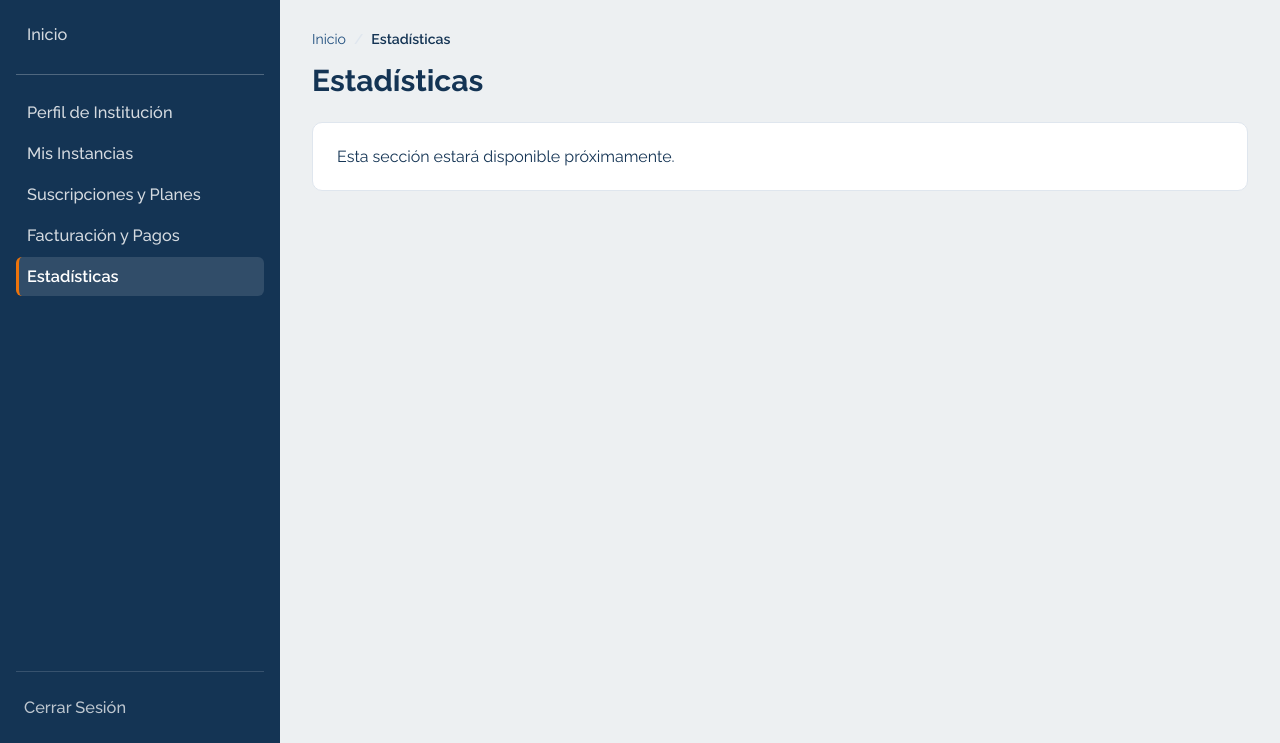
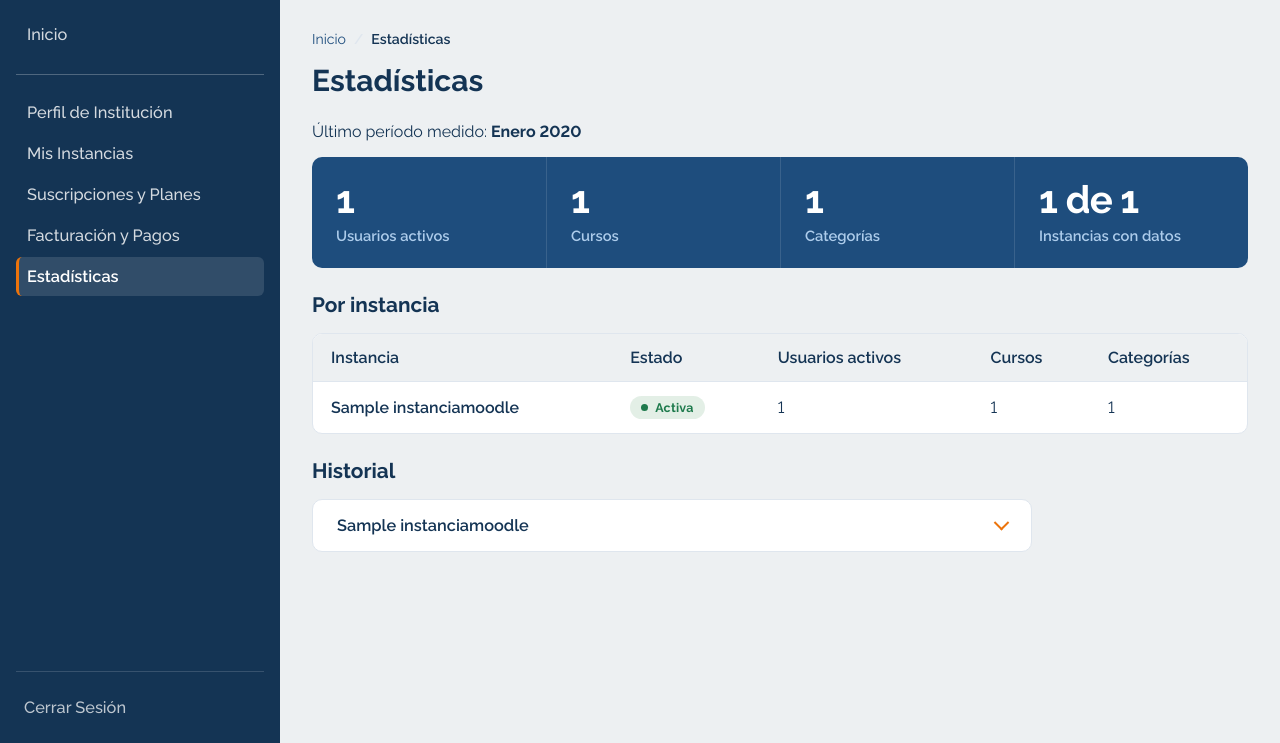
Before and after one commit to Joakorojasc/Proyecto-TI, a Django app: page /estadisticas/ in a window 1280 px wide. Shown: the part 57-800 px from the top of the page. Run offline with Django 5.2, Linux system fonts and the light colour scheme; a user stored in the database is signed in; tables that the repository leaves empty hold one stand-in row (values such as "Sample post").

Commit message:
feat: agrega la vista de estadisticas por instancia

```diff
--- /dev/null
+++ b/apps/estadisticas/views.py
@@ -0,0 +1,114 @@
+"""Estadísticas de uso del cliente conectado."""
+
+from collections import defaultdict
+from collections.abc import Iterable
+from dataclasses import dataclass
+from datetime import date
+
+from django.contrib.auth.decorators import login_required
+from django.http import HttpRequest, HttpResponse
+from django.shortcuts import render
+from django.utils.formats import date_format
+
+from apps.clientes.permisos import obtener_cliente_propio
+from apps.instancias.models import InstanciaMoodle
+
+from .models import MedicionUsoMensual
+
+
+@dataclass(frozen=True)
+class Metricas:
+    """Los números de un período. None significa que no hay dato."""
+
+    periodo: str = ""
+    usuarios_activos: int | None = None
+    cantidad_cursos: int | None = None
+    cantidad_categorias: int | None = None
+
+
+@dataclass(frozen=True)
+class FilaInstancia:
+    """Una instancia con sus números del período informado y su historial."""
+
+    instancia: InstanciaMoodle
+    del_periodo: Metricas
+    con_datos: bool
+    historial: list[Metricas]
+
+
+def _nombre_periodo(anio: int | None, mes: int | None) -> str:
+    """El período en palabras, como "Marzo 2026". Un mes inválido se muestra tal cual."""
+    if anio is None or mes is None:
+        return "Sin período"
+    try:
+        return date_format(date(anio, mes, 1), "F Y").capitalize()
+    except ValueError:
+        return f"{mes}/{anio}"
+
+
+def _metricas(medicion: MedicionUsoMensual) -> Metricas:
+    return Metricas(
+        periodo=_nombre_periodo(medicion.anio, medicion.mes),
+        usuarios_activos=medicion.usuarios_activos,
+        cantidad_cursos=medicion.cantidad_cursos,
+        cantidad_categorias=medicion.cantidad_categorias,
+    )
+
+
+def _suma(valores: Iterable[int | None]) -> int | None:
+    """Suma lo que haya. Si no hay ningún dato devuelve None, para no informar un cero falso."""
+    presentes = [valor for valor in valores if valor is not None]
+    return sum(presentes) if presentes else None
+
+
+@login_required(login_url="/login/")
+def estadisticas(request: HttpRequest) -> HttpResponse:
+    """Uso de las instancias del cliente de la sesión.
+
+    El cliente sale siempre de la sesión y nunca de la URL, para que nadie pueda
+    pedir los datos de otro.
+    """
+    cliente = obtener_cliente_propio(request)
+    if cliente is None:
+        return render(request, "estadisticas.html", {"cliente": None})
+
+    instancias = InstanciaMoodle.objects.filter(cliente=cliente).order_by("nombre", "dominio")
+    # Una medición sin período no se puede ubicar en el tiempo, así que no se informa.
+    mediciones = list(
+        MedicionUsoMensual.objects.filter(
+            instancia__cliente=cliente, anio__isnull=False, mes__isnull=False
+        ).order_by("-anio", "-mes", "-pk")
+    )
+
+    por_instancia: defaultdict[int, list[MedicionUsoMensual]] = defaultdict(list)
+    for medicion in mediciones:
+        por_instancia[medicion.instancia_id].append(medicion)
+
+    # Se informa el último período medido y no el mes actual, porque el consolidado
+    # de Edocere corre de noche y puede ir un mes atrás.
+    ultimo = (mediciones[0].anio, mediciones[0].mes) if mediciones else None
+
+    filas = []
+    for instancia in instancias:
+        propias = por_instancia[instancia.pk]
+        midio = bool(propias) and (propias[0].anio, propias[0].mes) == ultimo
+        filas.append(
+            FilaInstancia(
+                instancia=instancia,
+                del_periodo=_metricas(propias[0]) if midio else Metricas(),
+                con_datos=midio,
+                historial=[_metricas(medicion) for medicion in propias],
+            )
+        )
+
+    contexto = {"cliente": cliente, "filas": filas}
+    if ultimo is not None:
+        contexto["resumen"] = Metricas(
+            periodo=_nombre_periodo(*ultimo),
+            usuarios_activos=_suma(fila.del_periodo.usuarios_activos for fila in filas),
+            cantidad_cursos=_suma(fila.del_periodo.cantidad_cursos for fila in filas),
+            cantidad_categorias=_suma(fila.del_periodo.cantidad_categorias for fila in filas),
+        )
+        contexto["con_datos"] = sum(fila.con_datos for fila in filas)
+        contexto["sin_datos"] = sum(not fila.con_datos for fila in filas)
+    return render(request, "estadisticas.html", contexto)
--- a/config/urls.py
+++ b/config/urls.py
@@ -1,12 +1,11 @@
 from django.contrib import admin
 from django.contrib.auth import views as auth_views
-from django.contrib.auth.decorators import login_required
 from django.urls import include, path
-from django.views.generic import TemplateView
 
 from apps.clientes.forms import LoginForm
 from apps.clientes.views import perfil_institucion, registro_usuario
 from apps.core.views import health, home
+from apps.estadisticas.views import estadisticas
 from apps.pagos.views import facturacion
 from apps.planes.views import planes_disponibles
 
@@ -38,10 +37,7 @@ urlpatterns = [
     ),
     path(
         "estadisticas/",
-        login_required(
-            TemplateView.as_view(template_name="estadisticas.html"),
-            login_url="/login/",
-        ),
+        estadisticas,
         name="seccion_estadisticas",
     ),
     path(
--- a/static/css/style.css
+++ b/static/css/style.css
@@ -1707,3 +1707,14 @@ body {
     text-transform: uppercase;
     white-space: nowrap;
 }
+
+/* Separa el resumen, la tabla y el historial de la pantalla de estadisticas. */
+.estadisticas-bloque {
+    margin-top: var(--espacio-lg);
+}
+
+.estadisticas-bloque h2 {
+    margin: 0 0 var(--espacio-md);
+    color: var(--edocere-blue);
+    font-size: 1.3rem;
+}
--- a/templates/estadisticas.html
+++ b/templates/estadisticas.html
@@ -6,6 +6,108 @@
         <h1>Estadísticas</h1>
     </header>
 
-    <p class="instances-empty">Esta sección estará disponible próximamente.</p>
+    {% if not cliente %}
+    <p class="instances-empty">Tu cuenta todavía no está asociada a una institución. Escríbenos para que la vinculemos.</p>
+    {% elif not filas %}
+    <p class="instances-empty">Aquí verás el uso de tus instancias, pero todavía no tienes instancias creadas.</p>
+    {% else %}
+
+    {% if resumen %}
+    <section class="estadisticas-bloque" aria-label="Resumen del período">
+        <p>Último período medido: <strong>{{ resumen.periodo }}</strong></p>
+        <div class="home-metricas">
+            <article class="metrica">
+                <p class="metrica-valor">{{ resumen.usuarios_activos|default_if_none:"Sin datos" }}</p>
+                <p class="metrica-etiqueta">Usuarios activos</p>
+            </article>
+            <article class="metrica">
+                <p class="metrica-valor">{{ resumen.cantidad_cursos|default_if_none:"Sin datos" }}</p>
+                <p class="metrica-etiqueta">Cursos</p>
+            </article>
+            <article class="metrica">
+                <p class="metrica-valor">{{ resumen.cantidad_categorias|default_if_none:"Sin datos" }}</p>
+                <p class="metrica-etiqueta">Categorías</p>
+            </article>
+            <article class="metrica">
+                <p class="metrica-valor">{{ con_datos }} de {{ filas|length }}</p>
+                <p class="metrica-etiqueta">Instancias con datos</p>
+                {% if sin_datos %}<p class="metrica-nota">{{ sin_datos }} sin medición en este período</p>{% endif %}
+            </article>
+        </div>
+    </section>
+    {% else %}
+    <p class="instances-empty">Todavía no hay mediciones de uso. Aparecerán aquí cuando se consolide el primer período.</p>
+    {% endif %}
+
+    <section class="estadisticas-bloque">
+        <h2>Por instancia</h2>
+        <div class="instances-table-wrapper">
+            <table class="instances-table">
+                <thead>
+                    <tr>
+                        <th scope="col">Instancia</th>
+                        <th scope="col">Estado</th>
+                        <th scope="col">Usuarios activos</th>
+                        <th scope="col">Cursos</th>
+                        <th scope="col">Categorías</th>
+                    </tr>
+                </thead>
+                <tbody>
+                    {% for fila in filas %}
+                    <tr>
+                        <td><a href="{% url 'instancias:detalle' fila.instancia.pk %}">{{ fila.instancia }}</a></td>
+                        <td>
+                            <span class="instances-status instances-status--{{ fila.instancia.estado|default:'sin-estado' }}">
+                                {{ fila.instancia.get_estado_display|default:"Sin estado" }}
+                            </span>
+                        </td>
+                        <td>{{ fila.del_periodo.usuarios_activos|default_if_none:"Sin datos" }}</td>
+                        <td>{{ fila.del_periodo.cantidad_cursos|default_if_none:"Sin datos" }}</td>
+                        <td>{{ fila.del_periodo.cantidad_categorias|default_if_none:"Sin datos" }}</td>
+                    </tr>
+                    {% endfor %}
+                </tbody>
+            </table>
+        </div>
+    </section>
+
+    {% if resumen %}
+    <section class="estadisticas-bloque">
+        <h2>Historial</h2>
+        <div class="funcionalidad-lista">
+            {% for fila in filas %}
+            {% if fila.historial %}
+            <details class="funcionalidad">
+                <summary>{{ fila.instancia }}</summary>
+                <div class="instances-table-wrapper">
+                    <table class="instances-table">
+                        <thead>
+                            <tr>
+                                <th scope="col">Período</th>
+                                <th scope="col">Usuarios activos</th>
+                                <th scope="col">Cursos</th>
+                                <th scope="col">Categorías</th>
+                            </tr>
+                        </thead>
+                        <tbody>
+                            {% for medicion in fila.historial %}
+                            <tr>
+                                <td>{{ medicion.periodo }}</td>
+                                <td>{{ medicion.usuarios_activos|default_if_none:"Sin datos" }}</td>
+                                <td>{{ medicion.cantidad_cursos|default_if_none:"Sin datos" }}</td>
+                                <td>{{ medicion.cantidad_categorias|default_if_none:"Sin datos" }}</td>
+                            </tr>
+                            {% endfor %}
+                        </tbody>
+                    </table>
+                </div>
+            </details>
+            {% endif %}
+            {% endfor %}
+        </div>
+    </section>
+    {% endif %}
+
+    {% endif %}
 </section>
 {% endblock content %}
--- a/templates/inicio.html
+++ b/templates/inicio.html
@@ -158,9 +158,9 @@
                 </div>
             </details>
             <details class="funcionalidad">
-                <summary>Estadísticas <span class="etiqueta-pronto">Próximamente</span></summary>
+                <summary>Estadísticas</summary>
                 <div class="funcionalidad-cuerpo">
-                    <p>Explora indicadores y estadísticas relacionados con tus instancias. Esta sección todavía está en desarrollo. Mientras tanto, el uso de cada instancia se ve en su detalle.</p>
+                    <p>Explora indicadores y estadísticas relacionados con tus instancias.</p>
                     <a class="home-card-link" href="{% url 'seccion_estadisticas' %}">Ir a Estadísticas <span aria-hidden="true">&rarr;</span></a>
                 </div>
             </details>
```
Also changed, not shown: apps/core/tests/test_home.py (+0 -27 lines), apps/estadisticas/tests/test_vista.py (added, +275 -0 lines).
